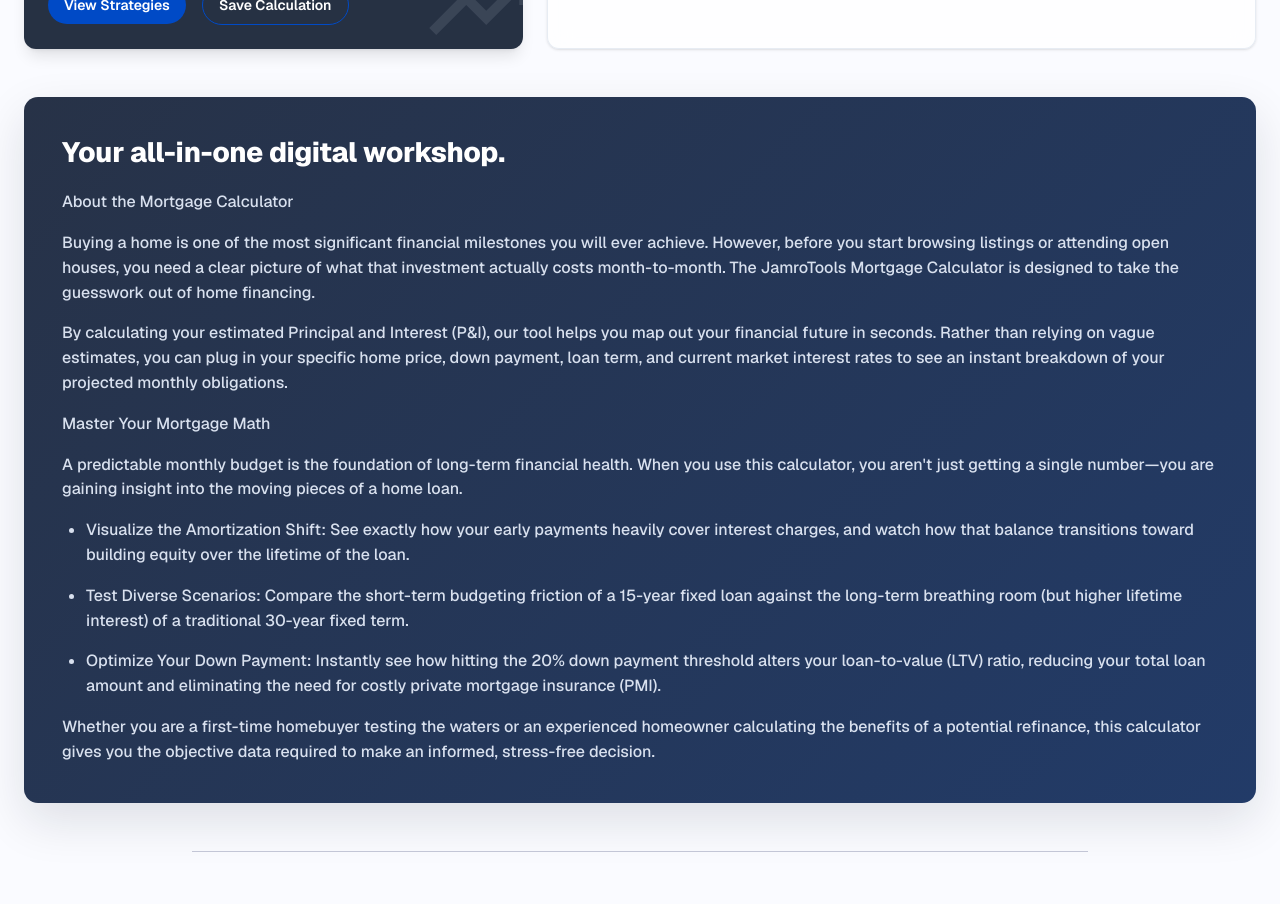
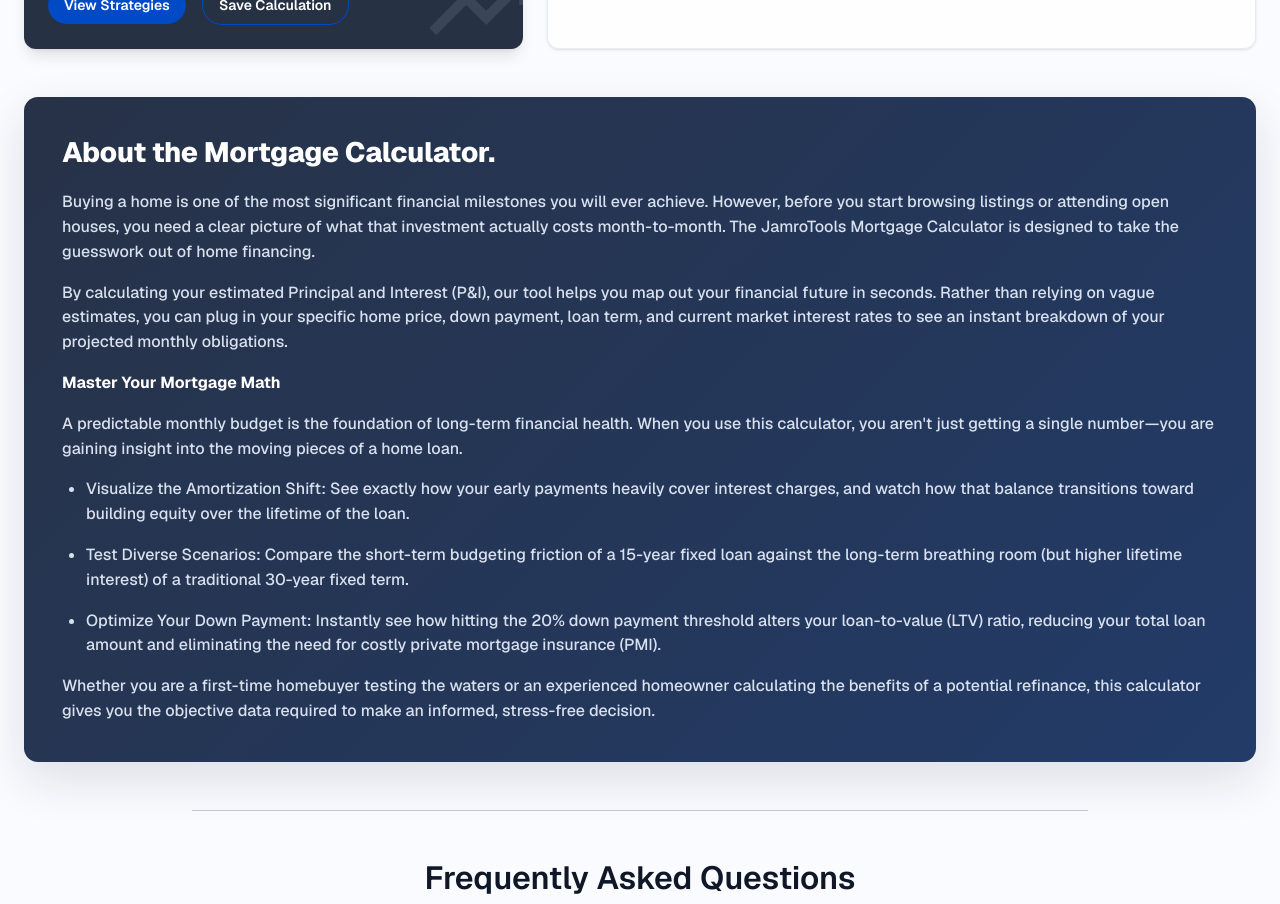
Before and after one commit to shahzaibalijamro/jamro-tools, a Next.js app: page /tools/calculators/financial/mortgage-calculator in a window 1280 px wide. Shown: the part 1000-1904 px from the top of the page. Built offline with nearby package versions, Linux system fonts and the light colour scheme.

Commit message:
minor updates

```diff
--- a/components/tools/calculators/custom/age-difference-calculator.tsx
+++ b/components/tools/calculators/custom/age-difference-calculator.tsx
@@ -282,12 +282,11 @@ export default function AgeDifferenceCalculator() {
 
       {/* Tool Info Section */}
       <ToolInfoCard
-        title="Your all-in-one digital workshop."
+        title="About the Age Difference Calculator."
         content={[
-          "About the Age Difference Calculator",
           "Comparing two dates of birth manually can be surprisingly complex when you factor in varying month lengths and leap years. The JamroTools Age Difference Calculator is a precision web utility designed to instantly compute the exact chronological gap between two individuals, events, or historical dates. Built for speed and accuracy, this online tool calculates the difference down to the exact year, month, and day.",
           "Whether you are comparing ages for a relationship, verifying age gaps for legal documentation, or conducting genealogical research, this calculator eliminates manual counting errors. By simply entering two dates, our tool runs the calendar logic instantly in your browser, providing a clear, formatted breakdown of the exact time that separates them.",
-          "Perfect for Everyday and Professional Use",
+          "/ Perfect for Everyday and Professional Use",
           "Understanding the precise age gap between two dates is useful across multiple scenarios. When you use this calculator, you instantly turn raw calendar dates into readable chronological data.",
           "* Relationship & Compatibility Tracking: Quickly determine the exact age gap between you and your partner down to the day.",
           "* Genealogical & Historical Research: Accurately calculate the time between the births of historical figures or ancestors without manually tracking centuries of leap years.",
--- a/components/tools/calculators/custom/apush-score-calculator.tsx
+++ b/components/tools/calculators/custom/apush-score-calculator.tsx
@@ -322,12 +322,11 @@ Once this final number is calculated, it is compared against the year's specific
 
       {/* Tool Info Section */}
       <ToolInfoCard
-        title="Your all-in-one digital workshop."
+        title="About the APUSH Score Calculator."
         content={[
-          "About the APUSH Score Calculator",
           "Preparing for the Advanced Placement United States History (APUSH) exam requires more than just memorizing historical dates and treaties; it requires a deep understanding of how the test is actually graded. The JamroTools APUSH Score Calculator is a fast, web-based educational utility designed to help high school students instantly predict their final 1-to-5 AP score. Operating entirely online, this tool applies the official College Board weighting structure to your raw practice test scores right in your browser.",
           "Rather than guessing how your multiple-choice performance balances out a weak essay, you can simply input your raw scores from your practice sessions. The calculator instantly processes the complex math, giving you a highly accurate estimate of your final composite score so you know exactly where you stand before exam day.",
-          "Strategize Your AP Exam Prep",
+          "/ Strategize Your AP Exam Prep",
           "Understanding the math behind your AP score is the fastest way to improve it. When you use this calculator, you transform raw practice data into a targeted study plan.",
           "* Identify Weak Areas: Instantly see whether you need to spend more time drilling multiple-choice facts or improving your historical argumentation in the essays.",
           "* Test Scoring Scenarios: Play with the numbers to see exactly how earning just one more rubric point on the DBQ can push your final score from a 3 to a 4.",
--- a/components/tools/calculators/custom/basic-calculator.tsx
+++ b/components/tools/calculators/custom/basic-calculator.tsx
@@ -14,7 +14,7 @@ export default function BasicCalculator() {
     if (saved) {
       try {
         setHistory(JSON.parse(saved));
-      } catch (e) {}
+      } catch (e) { }
     }
   }, []);
 
@@ -347,12 +347,11 @@ export default function BasicCalculator() {
 
       {/* Tool Info Section */}
       <ToolInfoCard
-        title="Your all-in-one digital workshop."
+        title="About the Basic Calculator."
         content={[
-          `About the Basic Calculator`,
           `Not every mathematical problem requires advanced engineering equations or a complex graphing tool. For everyday math, you need speed, simplicity, and immediate results. The JamroTools Basic Calculator is a streamlined, fully online web utility designed to handle your daily calculations instantly. Built to operate directly in your browser without any offline downloads or app installations, this tool provides a clean, distraction-free interface for fundamental arithmetic.`,
           `Whether you are balancing a personal household budget, calculating a quick tip at a restaurant, or double-checking a grocery bill, this calculator delivers lightning-fast accuracy. By stripping away the cluttered interfaces of scientific calculators, it allows you to focus purely on the standard operations you need most: addition, subtraction, multiplication, and division.`,
-          `Simplify Your Daily Mathematics`,
+          `/ Simplify Your Daily Mathematics`,
           `A reliable, easy-to-use calculator is an essential utility for daily life and basic administration. When you use this online tool, you get immediate answers to foundational math problems.`,
           `* Manage Personal Finances: Quickly add up monthly bills, subtract daily expenses from your bank balance, or multiply hourly wages by hours worked.`,
           `* Calculate Retail Costs: Easily multiply item prices by quantities or subtract standard discounts to find your final checkout total.`,
--- a/components/tools/calculators/custom/cylinder-volume-calculator.tsx
+++ b/components/tools/calculators/custom/cylinder-volume-calculator.tsx
@@ -326,12 +326,11 @@ Once you calculate the radius using this formula, you can plug it into the stand
 
       {/* Tool Info Section */}
       <ToolInfoCard
-        title="Your all-in-one digital workshop."
+        title="About the Cylinder Volume Calculator."
         content={[
-          "About the Cylinder Volume Calculator",
           "Finding the exact cubic capacity of a cylindrical object shouldn't require you to memorize complex geometric formulas. The JamroTools Cylinder Volume Calculator is a fast, web-based mathematical utility designed to instantly compute the three-dimensional space inside any cylinder. Operating entirely online, this tool delivers immediate, highly accurate results directly in your browser.",
           "Whether you are a student solving geometry homework, an engineer calculating fluid capacity for a storage tank, or a DIY enthusiast estimating materials for a project, this calculator provides instant clarity. By simply inputting the radius (or diameter) and the height of your cylinder, the tool executes the math perfectly, eliminating the risk of human error.",
-          "Simplify Your Geometric Calculations",
+          "/ Simplify Your Geometric Calculations",
           "Calculating 3D volume is essential for both academic exercises and real-world industrial applications. Using this calculator translates raw dimensions into usable spatial data.",
           "* Fluid Storage & Capacity: Instantly determine exactly how much water, oil, or gas a cylindrical tank, pipe, or pool can hold.",
           "* Manufacturing & Packaging: Calculate the exact volume of aluminum cans, shipping tubes, or cylindrical containers for accurate product sizing.",
--- a/components/tools/calculators/custom/middle-school-gpa-calculator.tsx
+++ b/components/tools/calculators/custom/middle-school-gpa-calculator.tsx
@@ -384,12 +384,11 @@ export default function MiddleSchoolGpaCalculator() {
 
       {/* Tool Info Section */}
       <ToolInfoCard
-        title="Your all-in-one digital workshop."
+        title="About the Middle School GPA Calculator."
         content={[
-          "About the Middle School GPA Calculator",
           "Middle school is a critical transitional period where students learn the study habits they will carry into high school and beyond. However, trying to figure out an overall grade average by looking at a report card full of mixed letters and percentages can be confusing. The JamroTools Middle School GPA Calculator is a fast, streamlined web utility designed to instantly convert your letter or percentage grades into a standard 4.0 Grade Point Average.",
           "Operating entirely online, this tool removes the guesswork from academic tracking. By simply selecting your grades for each class, the calculator processes the math in real-time within your browser, providing an accurate, immediate snapshot of your current academic standing without requiring any manual math or complicated spreadsheets.",
-          "Build a Foundation for High School Success",
+          "/ Build a Foundation for High School Success",
           "Understanding how a GPA works before high school is one of the best ways to set a student up for long-term academic success. Using this calculator helps parents and students transform confusing report cards into actionable educational data.",
           "* Track Academic Progress: Instantly see how a single low grade in math or science brings down an overall average, allowing you to identify exactly where tutoring or extra study time is needed.",
           "* Qualify for Advanced Placements: Many high schools use 7th and 8th-grade GPAs to determine which students are eligible for freshman Honors, Advanced Placement (AP), or accelerated STEM tracks.",
--- a/components/tools/calculators/custom/mortgage-calculator.tsx
+++ b/components/tools/calculators/custom/mortgage-calculator.tsx
@@ -443,12 +443,11 @@ In the initial years of a long-term loan, your monthly payments are heavily weig
 
       {/* Tool Info Section */}
       <ToolInfoCard
-        title="Your all-in-one digital workshop."
+        title="About the Mortgage Calculator."
         content={[
-          "About the Mortgage Calculator",
           "Buying a home is one of the most significant financial milestones you will ever achieve. However, before you start browsing listings or attending open houses, you need a clear picture of what that investment actually costs month-to-month. The JamroTools Mortgage Calculator is designed to take the guesswork out of home financing.",
           "By calculating your estimated Principal and Interest (P&I), our tool helps you map out your financial future in seconds. Rather than relying on vague estimates, you can plug in your specific home price, down payment, loan term, and current market interest rates to see an instant breakdown of your projected monthly obligations.",
-          "Master Your Mortgage Math",
+          "/ Master Your Mortgage Math",
           "A predictable monthly budget is the foundation of long-term financial health. When you use this calculator, you aren't just getting a single number—you are gaining insight into the moving pieces of a home loan.",
           "* Visualize the Amortization Shift: See exactly how your early payments heavily cover interest charges, and watch how that balance transitions toward building equity over the lifetime of the loan.",
           "* Test Diverse Scenarios: Compare the short-term budgeting friction of a 15-year fixed loan against the long-term breathing room (but higher lifetime interest) of a traditional 30-year fixed term.",
--- a/components/tools/calculators/custom/percentage-decrease-calculator.tsx
+++ b/components/tools/calculators/custom/percentage-decrease-calculator.tsx
@@ -243,12 +243,11 @@ export default function PercentageDecreaseCalculator() {
 
       {/* Tool Info Section */}
       <ToolInfoCard
-        title="Your all-in-one digital workshop."
+        title="About the Percentage Decrease Calculator."
         content={[
-          "About the Percentage Decrease Calculator",
           "Calculating a drop in value should not require manual math or complicated spreadsheet formulas. The JamroTools Percentage Decrease Calculator is a fast, streamlined web utility designed to help you instantly determine the exact percentage drop between any two numbers. Built as a fully online platform, this tool leverages your active internet connection to deliver lightning-fast, real-time results directly in your browser without requiring any offline downloads or installations.",
           "Whether you are tracking a drop in website traffic, calculating retail discounts, or analyzing financial losses, this calculator provides immediate clarity. By simply entering your starting number and your ending number, you eliminate human error and get the precise percentage reduction in a fraction of a second.",
-          "Optimize Your Data Analysis",
+          "/ Optimize Your Data Analysis",
           "Understanding the rate at which a metric decreases is crucial for both personal finance and business analytics. When you use this calculator, you instantly translate raw numbers into actionable percentage data.",
           "* Track Business Metrics: Quickly assess month-over-month drops in sales revenue, user churn rates, or overhead costs to make informed operational decisions.",
           "* Calculate Shopping Discounts: Verify exactly how much money you are saving during a sale by finding the true percentage difference between the original retail price and the clearance price.",
--- a/components/tools/calculators/custom/scientific-calculator.tsx
+++ b/components/tools/calculators/custom/scientific-calculator.tsx
@@ -331,12 +331,11 @@ export default function ScientificCalculator() {
 
       {/* Tool Info Section */}
       <ToolInfoCard
-        title="Your all-in-one digital workshop."
+        title="About the Scientific Calculator."
         content={[
-          `About the Scientific Calculator`,
           `Tackling advanced mathematics requires more than just basic addition and subtraction. The JamroTools Scientific Calculator is a robust, fully online web utility designed to solve complex equations in physics, engineering, trigonometry, and advanced algebra. Because this platform is built specifically for online use and relies on your active internet speed rather than your device's local memory, it delivers instant, real-time computational results without requiring any offline app downloads or installations.`,
           `Whether you are a high school student graphing sine waves, an engineering major calculating load limits, or a professional analyzing statistical data, this tool provides the comprehensive functions of a premium physical calculator directly in your browser.`,
-          `Advanced Mathematics Made Accessible`,
+          `/ Advanced Mathematics Made Accessible`,
           `A scientific calculator unlocks the ability to solve multi-step problems with precision. By using this online utility, you can easily transition from basic arithmetic to higher-level mathematics.`,
           `* Master Trigonometry: Instantly calculate angles and side lengths using Sine (sin), Cosine (cos), and Tangent (tan) functions for geometry and physics applications.`,
           `* Handle Complex Exponents: Calculate square roots, cube roots, and advanced powers without doing manual, error-prone multiplication.`,
--- a/components/tools/calculators/custom/triple-integral-calculator.tsx
+++ b/components/tools/calculators/custom/triple-integral-calculator.tsx
@@ -392,12 +392,11 @@ export default function TripleIntegralCalculator() {
 
       {/* Tool Info Section */}
       <ToolInfoCard
-        title="Your all-in-one digital workshop."
+        title="About the Triple Integral Calculator."
         content={[
-          "About the Triple Integral Calculator",
           "Solving multivariable calculus problems by hand is a time-consuming process where a single arithmetic mistake in the first step can ruin the entire equation. The JamroTools Triple Integral Calculator is an advanced, web-based mathematical utility designed to evaluate definite and indefinite integrals across three variables instantly. Built to operate entirely online, this tool leverages your browser to process complex computational math without requiring heavy software downloads.",
           "Whether you are a university student navigating Calculus III, a physicist determining the center of mass, or an engineer calculating fluid dynamics, this tool eliminates manual calculation errors. By simply entering your function and the upper and lower limits for your x, y, and z variables, the calculator processes the inside-out integration steps automatically, delivering the precise final result in seconds.",
-          "Simplify Multivariable Calculus",
+          "/ Simplify Multivariable Calculus",
           "Triple integrals are the backbone of advanced 3D spatial mathematics. Using an automated calculator allows you to bypass tedious manual arithmetic and focus purely on the applied science.",
           "* Calculate 3D Volume: Instantly compute the exact spatial volume of complex, irregular three-dimensional solid regions.",
           "* Determine Mass and Density: Apply a density function to your calculation to find the total mass of an object that has varying density throughout its structure.",
--- a/components/tools/calculators/custom/word-counter-calculator.tsx
+++ b/components/tools/calculators/custom/word-counter-calculator.tsx
@@ -294,12 +294,12 @@ Your future mortgage payment, combined with your existing debts, must stay below
 
             {/* Tool Info Section */}
             <ToolInfoCard
-        title="Your all-in-one digital workshop."
+                title="About the Word Counter."
                 content={[
                     `About the Word Counter`,
                     `Whether you are drafting an SEO-optimized article, a university research paper, or a targeted social media campaign, hitting the right length is critical for your success. The JamroTools Word Counter is a precision text-analysis utility designed to give you an instant, comprehensive breakdown of your content. Built as a fully online platform that relies on your active internet connection, this tool processes your text directly in your browser, delivering lightning-fast, real-time results without the need for offline software or bulky word processors.`,
                     `Instead of just giving you a single number, this tool provides a complete x-ray of your text. By simply pasting your content into the interface, you instantly see your total word count, character count (both with and without spaces), and sentence structure metrics, allowing you to edit and format your content with total confidence.`,
-          `Optimize Your Writing for Every Platform`,
+                    `/ Optimize Your Writing for Every Platform`,
                     `Different platforms demand different content lengths. Using this online calculator helps you tailor your writing to meet strict external guidelines.`,
                     `* SEO & Content Marketing: Hit exact word count targets to satisfy search engine algorithms and ensure your title tags and meta descriptions stay within Google’s strict character display limits.`,
                     `* Academic & Professional Writing: Verify that your essays, grant proposals, and professional reports meet the minimum or maximum length requirements set by professors or publishers.`,
--- a/components/tools/tool-info-card.tsx
+++ b/components/tools/tool-info-card.tsx
@@ -22,6 +22,11 @@ export function ToolInfoCard({ title, content }: ToolInfoCardProps) {
                 </ul>
               );
             }
+            if (paragraph.startsWith("/ ")) {
+              return (
+                <p className="font-bold text-white dark:text-on-surface" key={index}>{paragraph.substring(2)}</p>
+              );
+            }
             return <p key={index}>{paragraph}</p>;
           })}
         </div>
```
Lines whose indentation alone changed are shown as unchanged.
